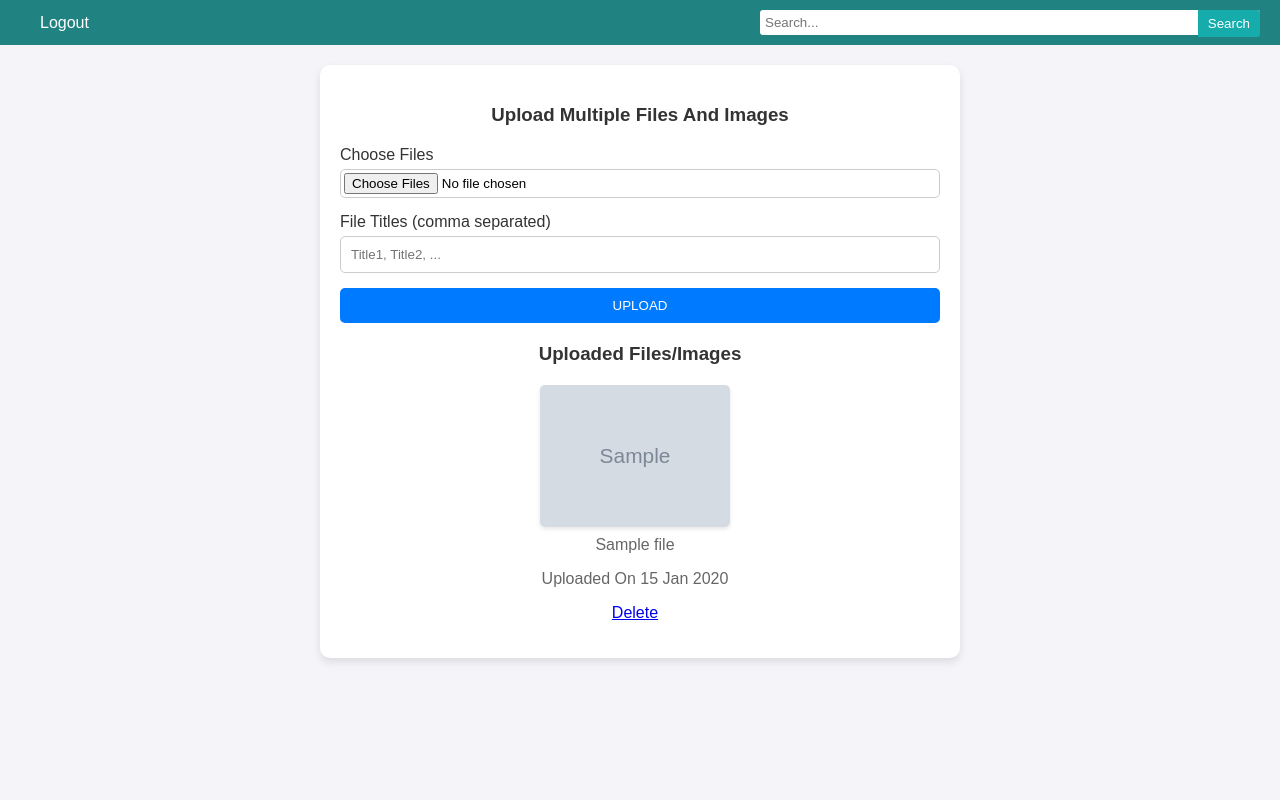
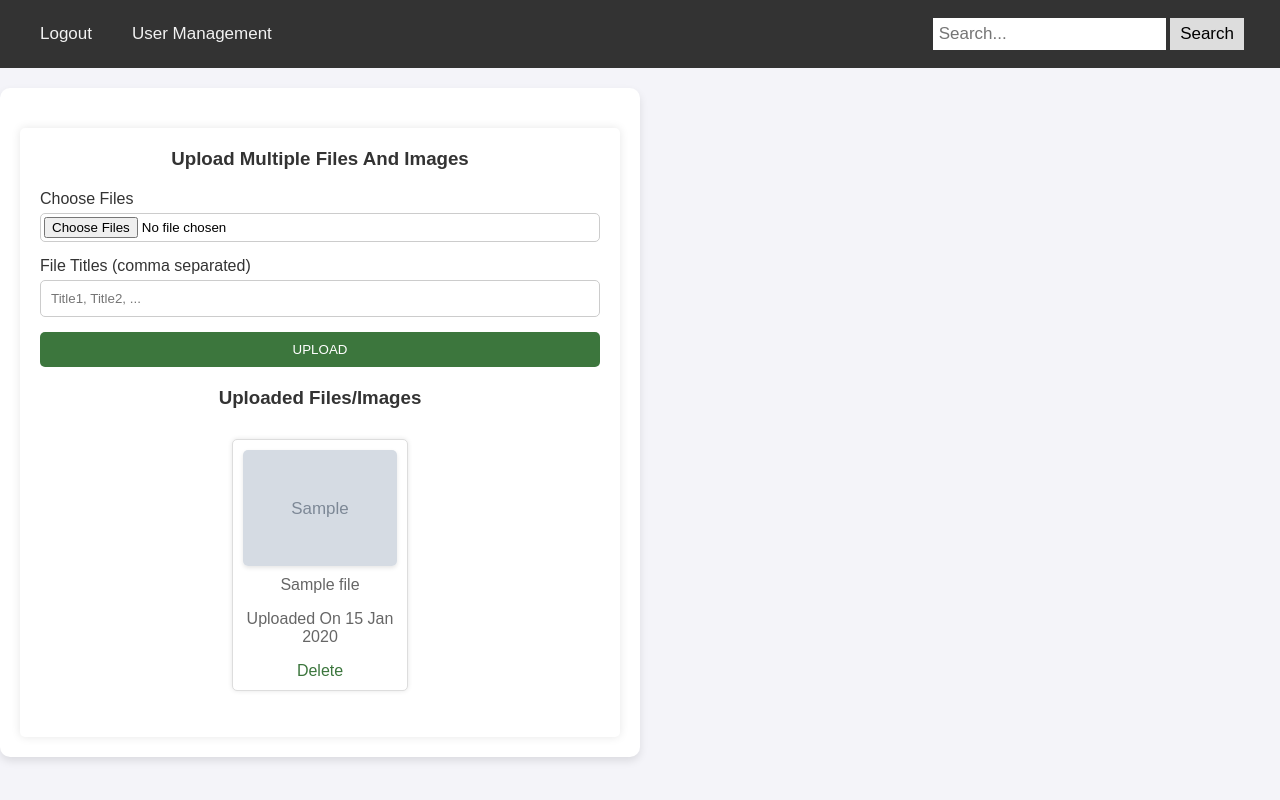
Before and after one commit to DeryaTelli/WebProject, a CodeIgniter app: page /WebProject/auth/adminPage in a window 1280 px wide. Run offline with CodeIgniter, Linux system fonts and the light colour scheme; tables that the repository leaves empty or names only in its code hold one stand-in row (values such as "Sample post"); grey boxes marked "Sample" are stand-in pictures.

Commit message:
add the delete and edit function for user

```diff
--- a/application/controllers/Auth.php
+++ b/application/controllers/Auth.php
@@ -101,6 +101,71 @@ class Auth extends CI_Controller {
 		$this->load->view('Auth/adminPage', $data);
 	}
 
+	//kullanicilerimizin yönetim sayfası
+	//public function userManagement() {
+	//	$data['users'] = $this->auth_model->getAllUsers();
+	//	$this->load->view('Auth/userManagement', $data);
+	//}
+
+	public function userManagement() {
+		$data['users'] = $this->auth_model->getAllUsersByRole('user');
+		$this->load->view('Auth/userManagement', $data);
+	}
+
+
+	public function deleteUser($id) {
+		if($this->auth_model->deleteUser($id)) {
+			$this->session->set_flashdata('success', 'User deleted successfully.');
+		} else {
+			$this->session->set_flashdata('error', 'Some problem occurred, please try again.');
+		}
+		redirect('auth/userManagement');
+	}
+
+	//public function editUser($id) {
+	//	$data['user'] = $this->auth_model->getUserById($id);
+	//	$this->load->view('Auth/editUser', $data);
+	//}
+	public function editUser($id) {
+		// User modelini yükle
+		$this->load->model('auth_model');
+
+		// Kullanıcı verisini al
+		$user = $this->auth_model->getUserById($id);
+
+		// Veriyi kontrol et ve görünümü yükle
+		if (!empty($user)) {
+			$data['user'] = $user;
+			$this->load->view('Auth/editUser', $data);
+		} else {
+			$this->session->set_flashdata('error', 'User not found.');
+			redirect('Auth/userManagement');
+		}
+	}
+
+
+	public function updateUser() {
+		$id = $this->input->post('id');
+		$data = array(
+			'name' => $this->input->post('name'),
+			'email' => $this->input->post('email')
+		);
+
+		// Kullanıcı modelini yükle
+		$this->load->model('auth_model');
+
+		// Kullanıcının mevcut user_type değerini veritabanından çek
+		$user = $this->auth_model->getUserById($id);
+		$data['user_type'] = $user['user_type'];
+
+		if($this->auth_model->update_user($id, $data)) {
+			$this->session->set_flashdata('success', 'User updated successfully.');
+		} else {
+			$this->session->set_flashdata('error', 'Some problems occurred, please try again.');
+		}
+		redirect('auth/userManagement');
+	}
+
 
 	public function addComment() {
 		$file_id = $this->input->post('file_id');
--- a/application/models/auth_model.php
+++ b/application/models/auth_model.php
@@ -54,6 +54,31 @@
             }
         }
 
+       // public function getAllUsers() {
+        //    $query = $this->db->get('user_form');
+        //    return $query->result_array();
+       // }
+        public function getAllUsersByRole($role) {
+        $query = $this->db->get_where('user_form', array('user_type' => $role));
+        return $query->result_array();
+    }
+
+        public function deleteUser($id) {
+            return $this->db->delete('user_form', array('id' => $id));
+        }
+
+        public function getUserById($id) {
+            $query = $this->db->get_where('user_form', array('id' => $id));
+            return $query->row_array();
+        }
+
+        public function update_user($id, $data) {
+            $this->db->where('id', $id);
+            return $this->db->update('user_form', $data);
+        }
+
+
+
     }
 
 ?>
--- a/application/views/Auth/adminPage.php
+++ b/application/views/Auth/adminPage.php
@@ -11,14 +11,16 @@
 <div class="navbar">
     <div class="nav-links">
         <a href="<?php echo base_url('Auth/logout'); ?>" class="logout-button">Logout</a>
+        <a href="<?php echo base_url('Auth/userManagement'); ?>" class="user-management-button">User Management</a>
     </div>
     <div class="search-box">
-    <form method="post" action="<?php echo base_url('Auth/searchAdmin'); ?>">
-    <input type="text" name="search" placeholder="Search...">
-    <button type="submit">Search</button>
-    </form>
+        <form method="post" action="<?php echo base_url('Auth/searchAdmin'); ?>">
+            <input type="text" name="search" placeholder="Search...">
+            <button type="submit">Search</button>
+        </form>
     </div>
 </div>
+
 <div class="container">
     <div class="upload-div">
         <h3>Upload Multiple Files And Images</h3>
--- a/assets/css/admin.css
+++ b/assets/css/admin.css
@@ -1,3 +1,5 @@
+/* assets/css/admin.css */
+
 body {
     font-family: Arial, sans-serif;
     background-color: #f4f4f9;
@@ -5,95 +7,143 @@ body {
     padding: 0;
 }
 
-.container {
-    max-width: 1200px;
-    margin: 0 auto;
-    padding: 20px;
-    position: relative;
-}
-
 .navbar {
-    display: flex;
-    justify-content: space-between; /* Menü öğelerini sağa ve sola yasla */
-    align-items: center;
-    background-color: rgb(33, 130, 130);
-    color: white;
+    background-color: #333;
+    overflow: hidden;
     padding: 10px 20px;
 }
 
-.navbar .nav-links {
-    display: flex;
-    align-items: center;
-}
-
 .navbar .nav-links a {
-    color: white;
+    float: left;
+    color: #f2f2f2;
+    text-align: center;
+    padding: 14px 20px;
     text-decoration: none;
-    margin-left: 20px;
-    font-size: 16px;
+    font-size: 17px;
 }
 
 .navbar .nav-links a:hover {
+    background-color: #ddd;
+    color: black;
+}
+
+.navbar .search-box {
+    float: right;
+}
+
+.navbar .search-box input[type="text"] {
+    padding: 6px;
+    margin-top: 8px;
+    font-size: 17px;
+    border: none;
+}
+
+.navbar .search-box button {
+    padding: 6px 10px;
+    margin-top: 8px;
+    margin-right: 16px;
+    background: #ddd;
+    font-size: 17px;
+    border: none;
+    cursor: pointer;
+}
+
+.navbar .search-box button:hover {
+    background: #ccc;
+}
+
+.container {
+    padding: 20px;
+}
+
+.status-msg {
+    padding: 10px;
+    margin-bottom: 20px;
+}
+
+.status-msg.success {
+    background-color: #d4edda;
+    color: #155724;
+    border: 1px solid #c3e6cb;
+}
+
+.status-msg.error {
+    background-color: #f8d7da;
+    color: #721c24;
+    border: 1px solid #f5c6cb;
+}
+
+.upload-div,
+.user-management {
+    background: #fff;
+    padding: 20px;
+    margin-top: 20px;
+    border-radius: 5px;
+    box-shadow: 0 0 10px rgba(0, 0, 0, 0.1);
+}
+
+.upload-div h3,
+.user-management h3 {
+    margin-top: 0;
+}
+
+.form-group {
+    margin-bottom: 15px;
+
+}
+
+.form-group label {
+    display: block;
+    margin-bottom: 5px;
+}
+
+
+.gallery {
+    list-style: none;
+    padding: 0;
+}
+
+.gallery .item {
+    display: inline-block;
+    margin: 10px;
+    border: 1px solid #ddd;
+    padding: 10px;
+    background: #fff;
+    border-radius: 5px;
+    box-shadow: 0 0 5px rgba(0, 0, 0, 0.1);
+}
+
+.gallery .item img {
+    max-width: 100px;
+    height: auto;
+    display: block;
+    margin-bottom: 10px;
+}
+
+.delete-button {
+    color: #3c763d;
+    text-decoration: none;
+}
+
+.delete-button:hover {
     text-decoration: underline;
 }
 
-.navbar .search-box {
-    position: relative;
-    flex-grow: 1;
-    max-width: 500px;
+.back-button {
+    float: left;
+    margin-right: 20px;
 }
 
-.navbar .search-box input[type="text"] {
-    width: 100%;
-    padding: 5px;
-    border: none;
-    border-radius: 3px;
-    box-sizing: border-box;
+.logout-button {
+    float: right;
 }
 
-.navbar .search-box button {
-    position: absolute;
-    right: 0;
-    top: 0;
-    padding: 6px 10px;
-    background: rgb(23, 172, 172);
-    border: none;
-    color: white;
-    cursor: pointer;
-    border-top-right-radius: 3px;
-    border-bottom-right-radius: 3px;
+.clearfix::after {
+    content: "";
+    clear: both;
+    display: table;
 }
 
-.gallery {
-    display: flex;
-    overflow-x: auto;
-    padding: 20px 0;
-    scroll-behavior: smooth;
-}
-
-.gallery::-webkit-scrollbar {
-    display: none;
-}
-
-.gallery .item {
-    flex: 0 0 auto;
-    margin-right: 10px;
-    width: 200px;
-    box-sizing: border-box;
-    scroll-snap-align: start;
-}
-
-.gallery .item img {
-    max-width: 100%;
-    border-radius: 5px;
-    box-shadow: 0 2px 4px rgba(0, 0, 0, 0.1);
-}
-
-.gallery .item p {
-    text-align: center;
-    color: #666;
-    margin-top: 5px;
-}
 
 .scroll-button {
     position: absolute;
@@ -171,14 +221,14 @@ body {
 }
 
 .form-control[type="submit"] {
-    background-color: #007bff;
+    background-color:#3c763d;
     color: #fff;
     border: none;
     cursor: pointer;
 }
 
 .form-control[type="submit"]:hover {
-    background-color: #0056b3;
+    background-color: #3c763d;
 }
 
 .row {
```
Also changed, not shown: application/views/Auth/editUser.php (added, +37 -0 lines), application/views/Auth/userManagement.php (added, +51 -0 lines), assets/css/editUser.css (added, +109 -0 lines), assets/css/usermanagement.css (added, +127 -0 lines), uploads/files/Ekran_görüntüsü_2024-01-12_121705.png (deleted).
